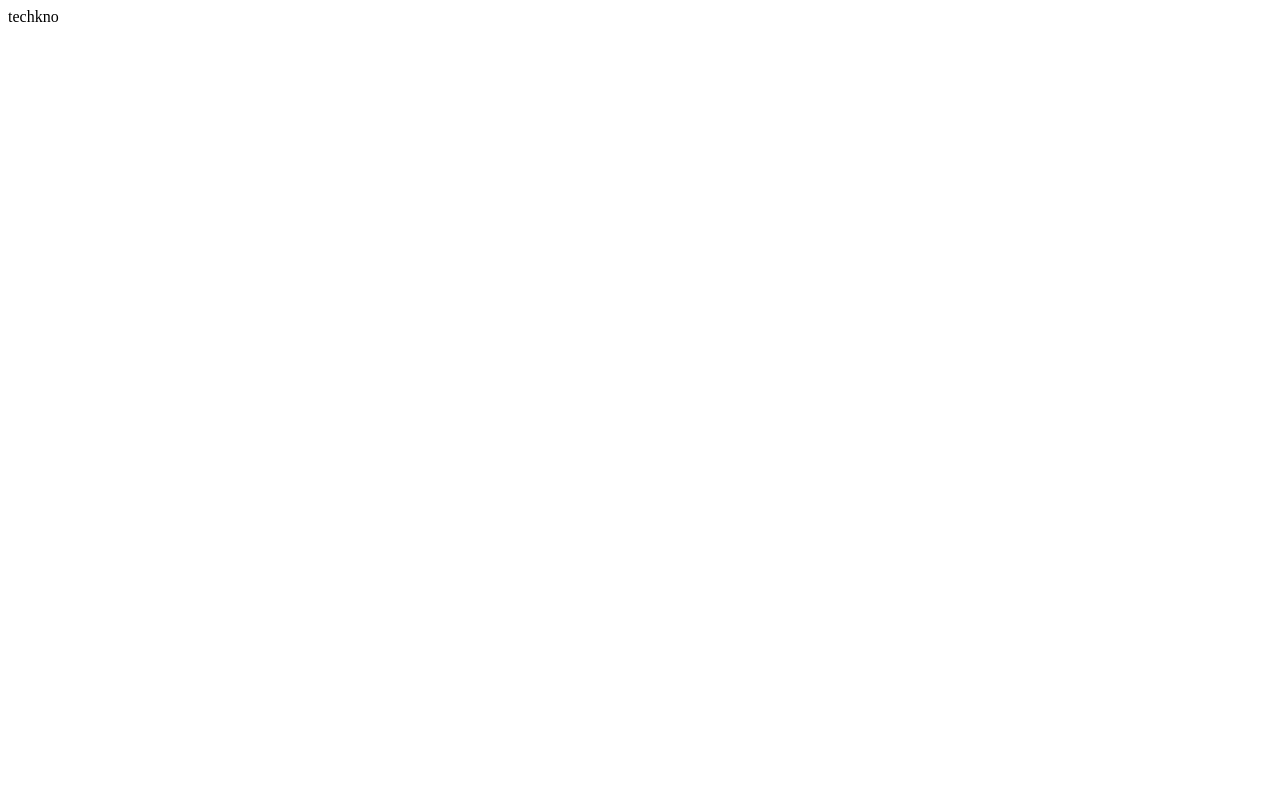
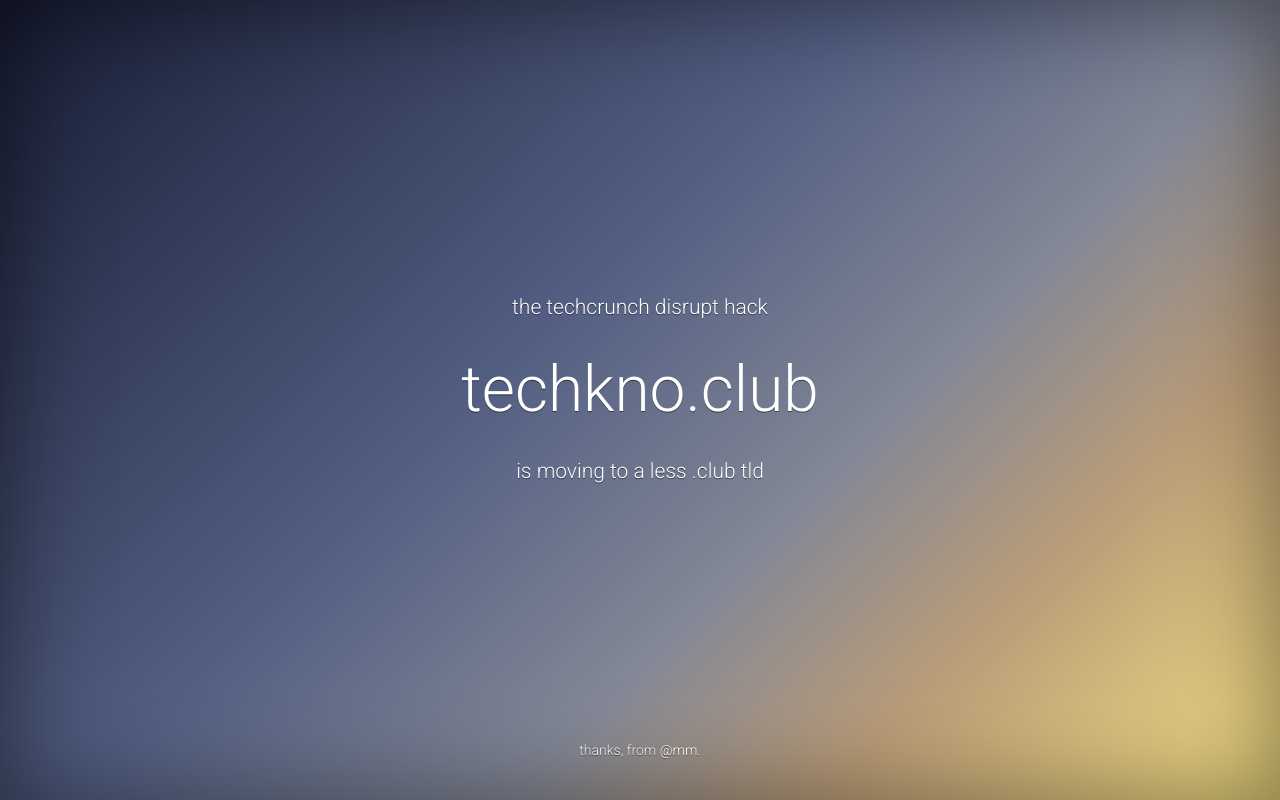
Before and after one commit to m10n/disrupt_hackathon, a plain HTML site: page index.html in a window 1280 px wide. Drawn offline with nearby package versions, Linux system fonts and the light colour scheme.

Commit message:
quick landing page

```diff
--- a/index.html
+++ b/index.html
@@ -1 +1,37 @@
-techkno
+<!DOCTYPE html>
+<html lang="en">
+<head>
+  <meta charset="utf-8">
+  <meta http-equiv="X-UA-Compatible" content="IE=edge">
+  <meta name="viewport" content="width=device-width, initial-scale=1">
+  <title>techkno.club is moving</title>
+  <link href='https://fonts.googleapis.com/css?family=Roboto:400,300,500,700' rel='stylesheet' type='text/css'>
+  <link rel="stylesheet" href="https://maxcdn.bootstrapcdn.com/bootstrap/3.3.5/css/bootstrap.min.css">
+  <link rel="stylesheet" href="techkno.css">
+</head>
+
+<body>
+<div class="site-wrapper">
+  <div class="site-wrapper-inner">
+    <div class="cover-container">
+      <div class="inner cover">
+        <p class="lead">
+          the techcrunch disrupt hack
+        </p>
+        <h1 class="cover-heading">techkno.club</h1>
+        <p class="lead">
+          is moving
+          to a less .club tld
+          <!--a href="#" class="btn btn-lg btn-default">Go to there</a-->
+        </p>
+      </div>
+      <div class="mastfoot">
+        <div class="inner">
+          <p>thanks, from <a href="https://twitter.com/mm">@mm</a>.</p>
+        </div>
+      </div>
+    </div>
+  </div>
+</div>
+</body>
+</html>
```
